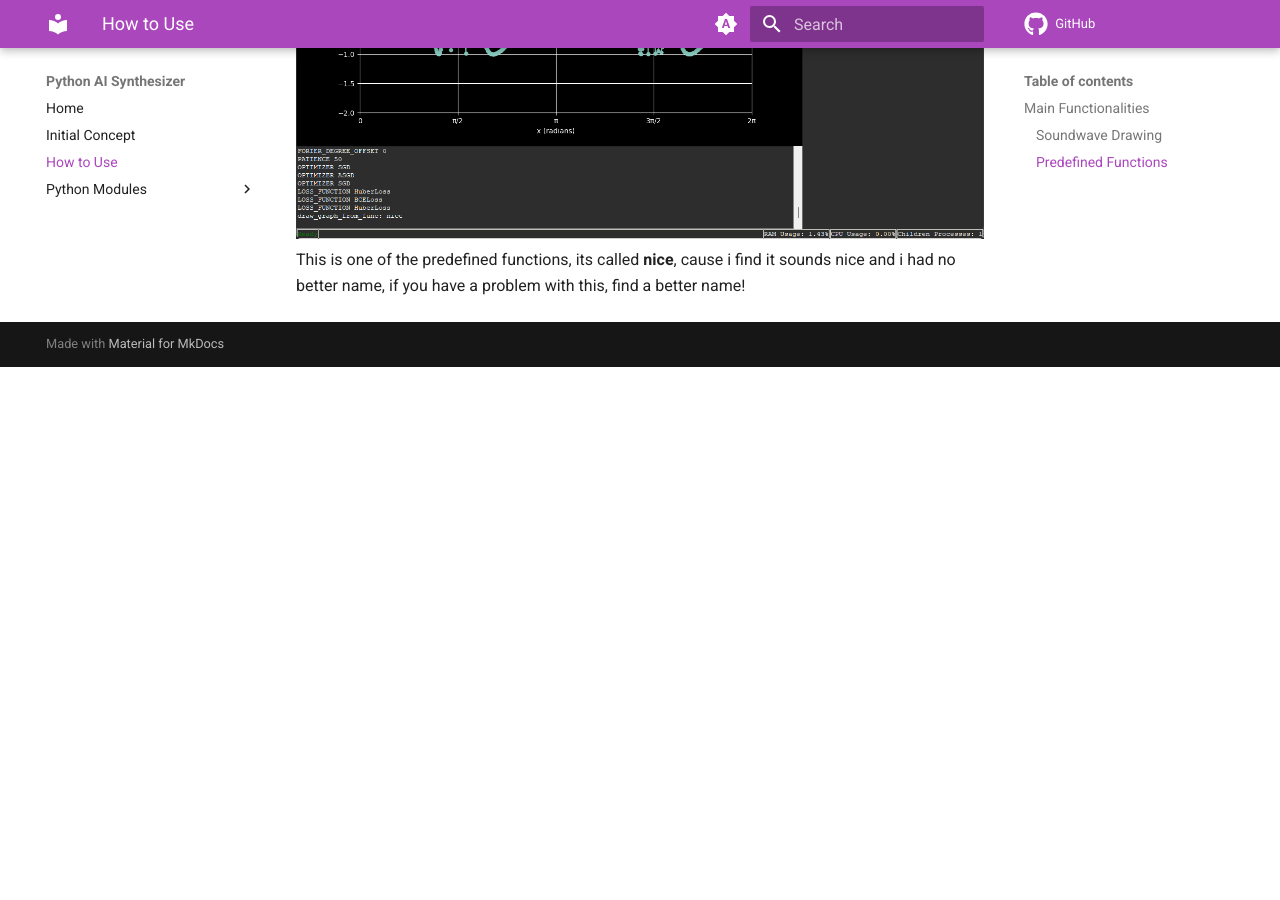
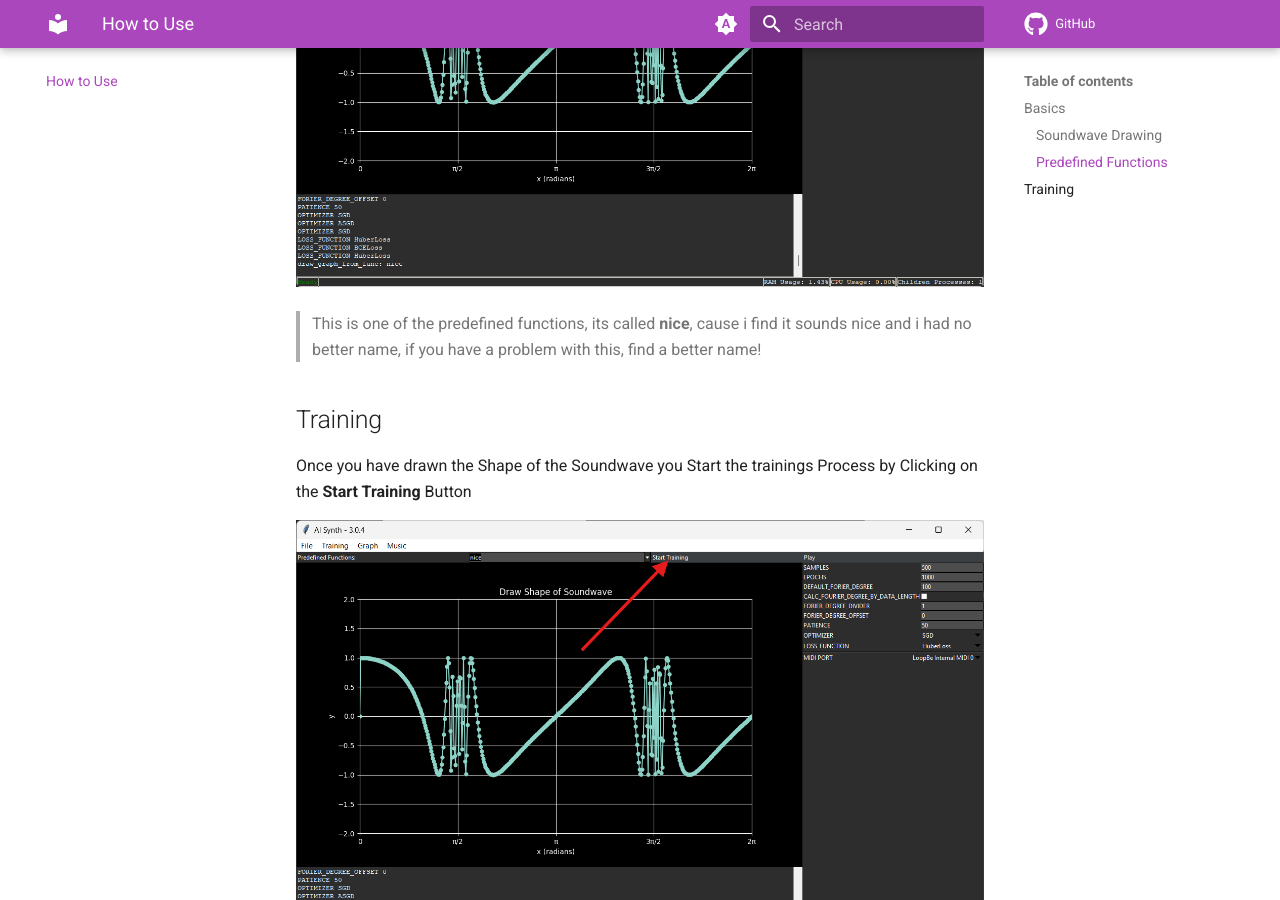
Before and after one commit to thetechnicker/PythonAISynth, an MkDocs documentation site: the page built from docs/how_to_use.md, in a window 1280 px wide and 900 px high, scrolled down 1598 px. Built offline with MkDocs 1.6.1 and Material for MkDocs 9.7.7, drawn with Linux system fonts in a browser that asks for light colours; comment, search, counter and statistics services are not loaded; before the commit the page ends 1965 px from its top, so only the background shows below that; some of the changed text lies outside the part shown.

Commit message:
documentation

```diff
--- a/docs/how_to_use.md
+++ b/docs/how_to_use.md
@@ -1,6 +1,6 @@
 # HOW TO USE
 
-## Main Functionalities
+## Basics
 
 ### Soundwave Drawing
 
@@ -17,4 +17,12 @@ You can select them in the Select Box labeled **Predefined Functions**
 ![predefined_functions](./img/predefined_functions.png)
 
 ![example_function](./img/example_function.png)
-This is one of the predefined functions, its called **nice**, cause i find it sounds nice and i had no better name, if you have a problem with this, find a better name!
+
+> This is one of the predefined functions, its called **nice**, cause i find it sounds nice and i had no better name, if you have a
+> problem with this, find a better name!
+
+## Training
+
+Once you have drawn the Shape of the Soundwave you Start the trainings Process by Clicking on the **Start Training** Button
+
+![start_training_button](img/start_training_button.png)
--- a/mkdocs.yml
+++ b/mkdocs.yml
@@ -1,5 +1,6 @@
 site_name: Python AI Synthesizer
 repo_url: https://github.com/thetechnicker/PythonAISynth
+
 nav:
   - Home: index.md
   - Initial Concept: idea.md
@@ -43,6 +44,11 @@ theme:
       toggle:
         icon: material/brightness-4
         name: Switch to light mode
+  features:
+    - navigation.tabs
+    - navigation.sections
+    - navigation.instant
+    - navigation.instant.progress
 
 extra:
   consent:
```
Also changed, not shown: docs/index.md (+4 -0 lines), docs/img/start_training_button.png (added).
